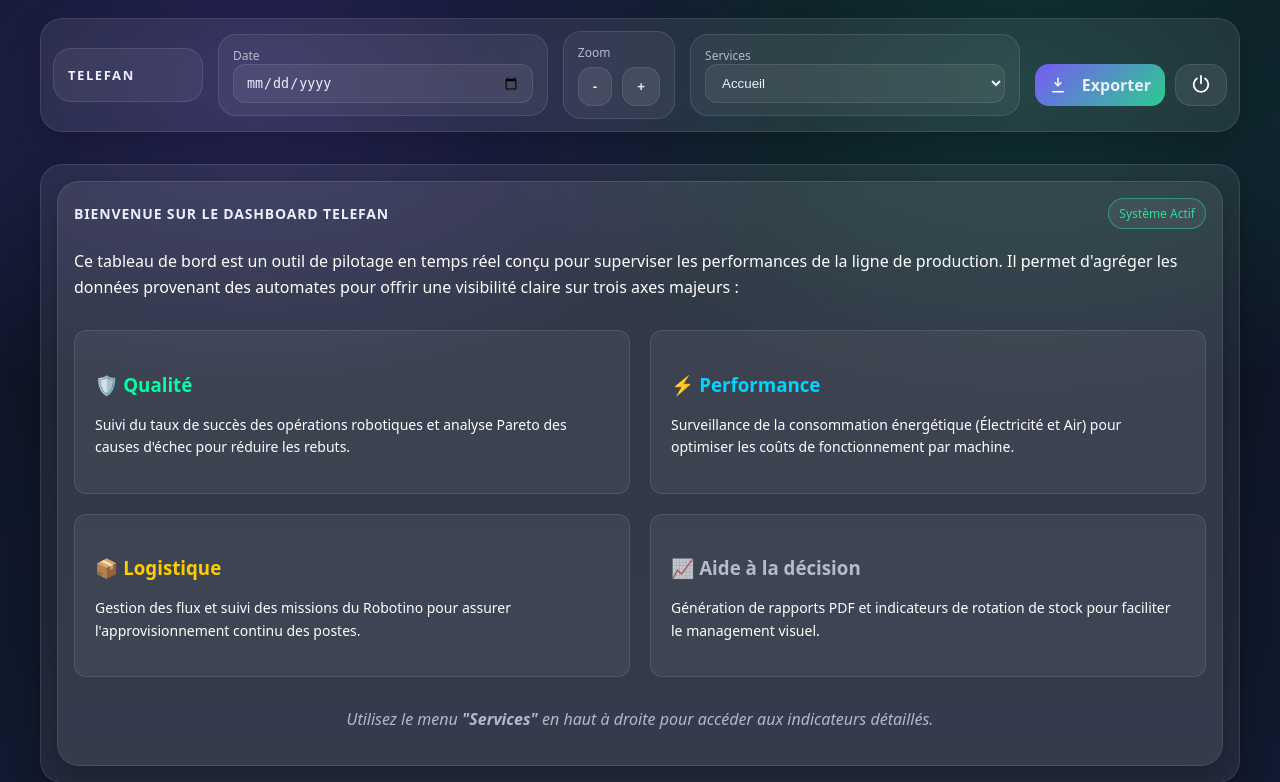
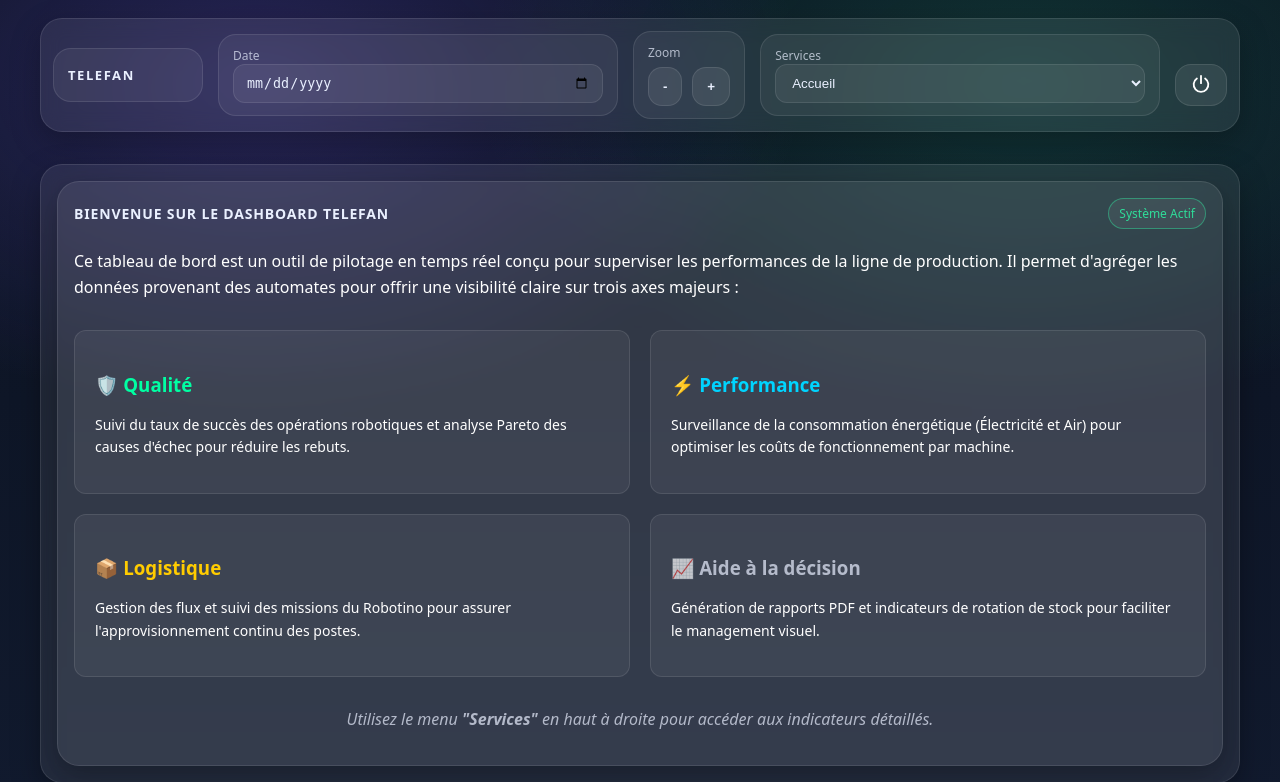
Before and after one commit to okanmin/PROJET-QLIO, a Flask app: page /home in a window 1280 px wide. Shown: the top 782 px of the page. Run offline with Flask 3, Linux system fonts and the light colour scheme; the visitor is signed in with stand-in values (Sample User, id 1); some libraries are stand-ins or nearby versions.

Commit message:
Export
export effectif (pdf de la page courante) et acces uniquement pour admin et membre

```diff
--- a/telephan_dashboard/app/templates/base.html
+++ b/telephan_dashboard/app/templates/base.html
@@ -5,6 +5,7 @@
   <meta name="viewport" content="width=device-width, initial-scale=1" />
   <title>{{ title or "TELEFAN" }}</title>
   <link rel="stylesheet" href="{{ url_for('static', filename='style.css') }}">
+  <script src="https://cdnjs.cloudflare.com/ajax/libs/html2pdf.js/0.10.1/html2pdf.bundle.min.js"></script>
 </head>
 <body>
 
@@ -67,7 +68,8 @@
       </a>
       {% endif %}
 
-      <a class="btn btn-primary" href="#" title="Exporter le rapport PDF" style="height: 42px;">
+      {% if session.user.role in ['admin', 'membre'] %}
+      <a class="btn btn-primary" href="javascript:void(0);" onclick="exporterPDF()" title="Exporter le rapport PDF" style="height: 42px;">
         <svg width="18" height="18" viewBox="0 0 24 24" fill="none" style="margin-right: 5px;">
           <path d="M12 3v10" stroke="white" stroke-width="2" stroke-linecap="round"/>
           <path d="M8 9l4 4 4-4" stroke="white" stroke-width="2" stroke-linecap="round" stroke-linejoin="round"/>
@@ -75,6 +77,7 @@
         </svg>
         Exporter
       </a>
+      {% endif %}
 
       <a class="btn icon-btn" href="{{ url_for('auth.logout') }}" title="Déconnexion" aria-label="Déconnexion" style="height: 42px;">
         <svg width="22" height="22" viewBox="0 0 24 24" fill="none">
@@ -100,9 +103,44 @@
     {% endwith %}
   </div>
 
-  <div class="container" style="margin-top: 15px;">
+  <div class="container" id="zone-export" style="margin-top: 15px;">
     {% block content %}{% endblock %}
   </div>
+<script>
+    function exporterPDF() {
+      // 1. On cible la zone qui contient les graphiques
+      const element = document.getElementById('zone-export');
+
+      // ASTUCE : On force le fond en sombre juste pour l'exportation PDF
+      // Utilisez la même couleur que le fond de votre site (ex: #121212 ou #1e1e1e)
+      const originalBackground = element.style.background;
+      element.style.background = '#121212';
+      element.style.padding = '20px'; // Ajoute un peu de marge pour faire propre
+
+      // 2. On récupère la date du jour pour le nom du fichier
+      const dateStr = new Date().toISOString().split('T')[0];
+
+      // 3. Configuration du PDF
+      const options = {
+        margin:       0.2, // Marges réduites car on a mis un padding
+        filename:     'Rapport_Production_TELEFAN_' + dateStr + '.pdf',
+        image:        { type: 'jpeg', quality: 0.98 },
+        html2canvas:  {
+            scale: 2,
+            useCORS: true,
+            logging: false
+        },
+        jsPDF:        { unit: 'in', format: 'a4', orientation: 'landscape' }
+      };
+
+      // 4. On lance la génération, puis on remet la page à la normale
+      html2pdf().set(options).from(element).save().then(() => {
+          // Une fois le PDF généré, on retire le fond noir pour retrouver votre design "Glassmorphism"
+          element.style.background = originalBackground;
+          element.style.padding = '';
+      });
+    }
+  </script>
 
 </body>
 </html>
```
Also changed, not shown: telephan_dashboard/instance/users.json (+4 -4 lines).
